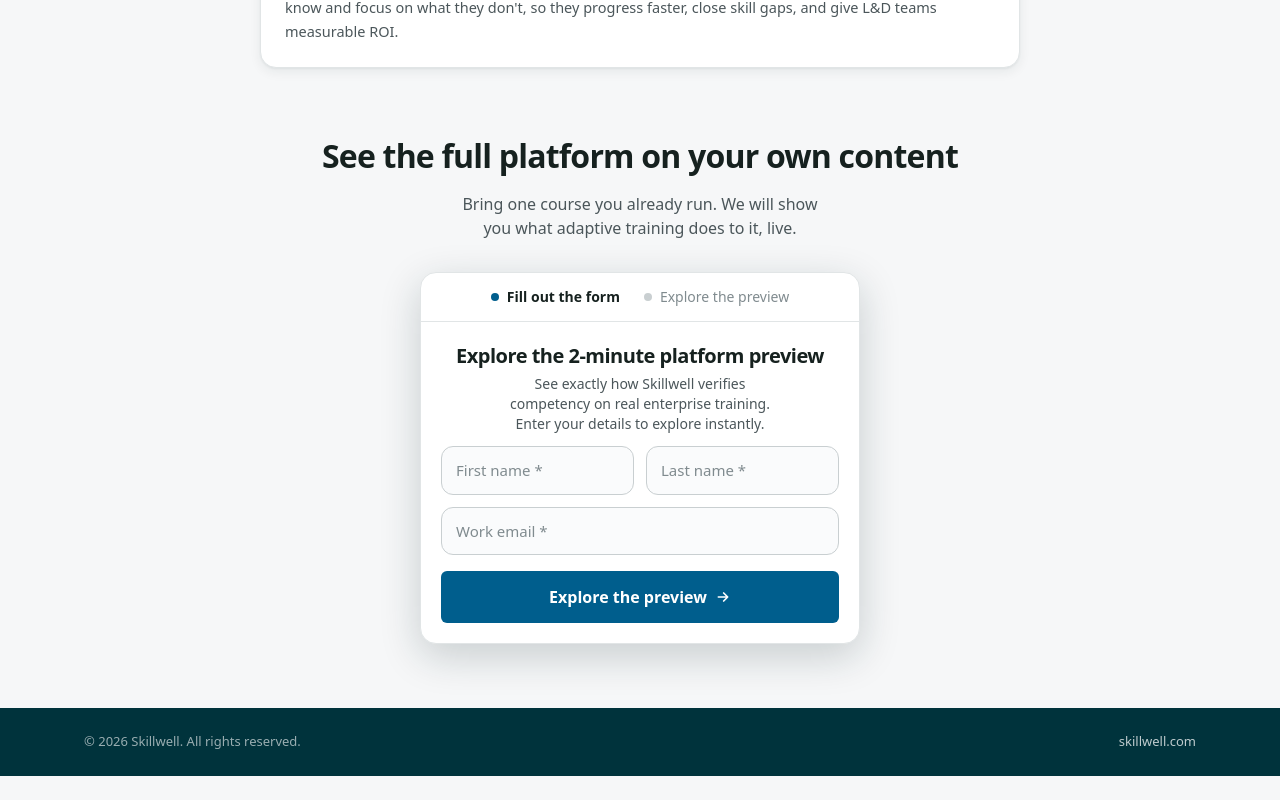
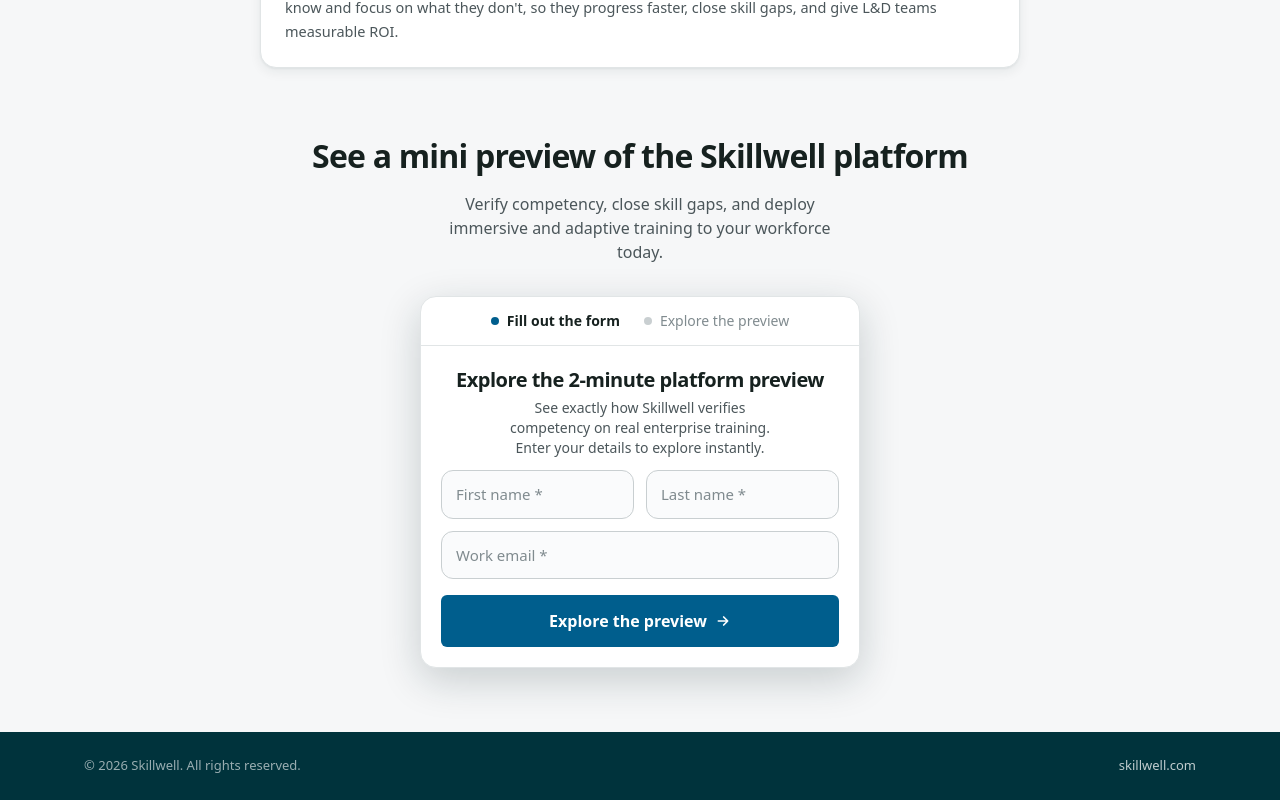
Before and after one commit to skillgit1/Product-Demo-Lander, a React (Vite) app: page / in a window 1280 px wide. Shown: the part 2476-3276 px from the top of the page. Before the commit the page ends 3252 px from the top, so only its background shows below. Built offline with nearby package versions, Linux system fonts and the light colour scheme.

Commit message:
Update closing CTA copy; add REBUILD_BRIEF.md

```diff
--- a/src/App.tsx
+++ b/src/App.tsx
@@ -288,10 +288,10 @@
         <div className="mx-auto max-w-6xl px-5">
           <div className="mx-auto max-w-2xl text-center">
             <h2 className="font-display text-[clamp(24px,3vw,32px)] font-bold tracking-tight text-ink text-balance">
-              See the full platform on your own content
+              See a mini preview of the Skillwell platform
             </h2>
-            <p className="mx-auto mt-3 max-w-[42ch] text-ink-soft">
-              Bring one course you already run. We will show you what adaptive training does to it, live.
+            <p className="mx-auto mt-3 max-w-[46ch] text-ink-soft">
+              Verify competency, close skill gaps, and deploy immersive and adaptive training to your workforce today.
             </p>
           </div>
           <div className="mt-8">
```
Also changed, not shown: 1 other file (tests, documents, lock files or other folders).
